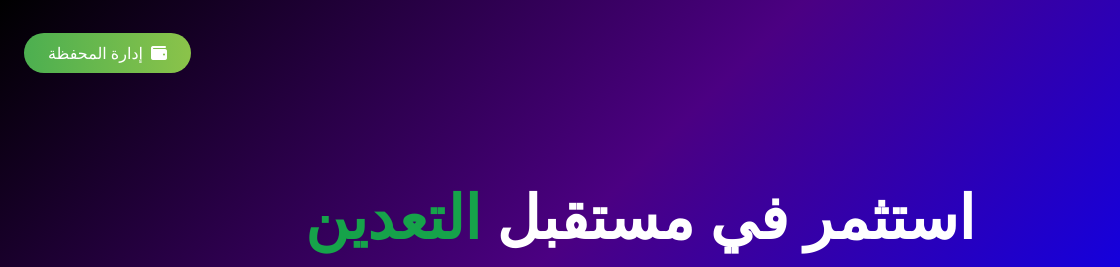
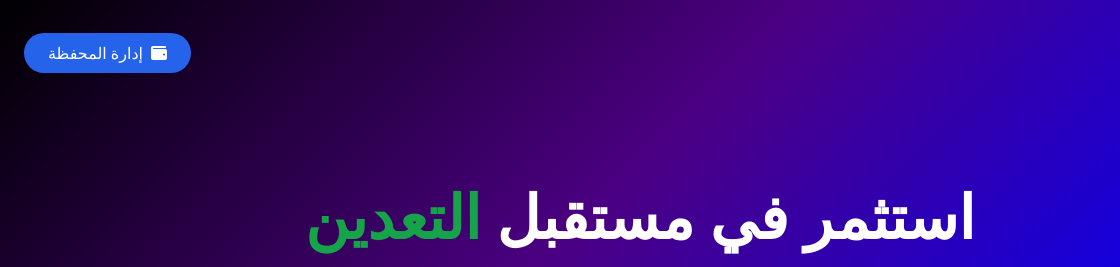
Before and after one commit to SASADASDW/SOLANA, a plain HTML site: page index.html in a window 1280 px wide. Shown: the top 267 px of the page, 0-1120 px from the left. Drawn offline with nearby package versions, Linux system fonts and the light colour scheme; a script that the page names is missing.

Commit message:
Update index.html

```diff
--- a/index.html
+++ b/index.html
@@ -144,7 +144,7 @@
       </div>
 
       <div class="flex items-center space-x-6">
-        <button id="walletBtn" class="gradient-button hover:bg-green-700 px-6 py-2 rounded-full">
+        <button id="walletBtn" class="bg-blue-600 hover:bg-blue-700 px-6 py-2 rounded-full">
           <i class="fas fa-wallet mr-2"></i>إدارة المحفظة
         </button>
       </div>
```
